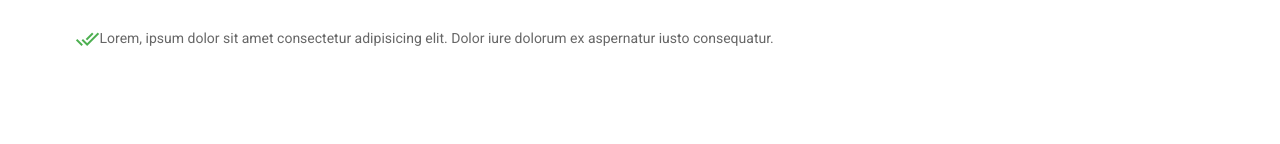
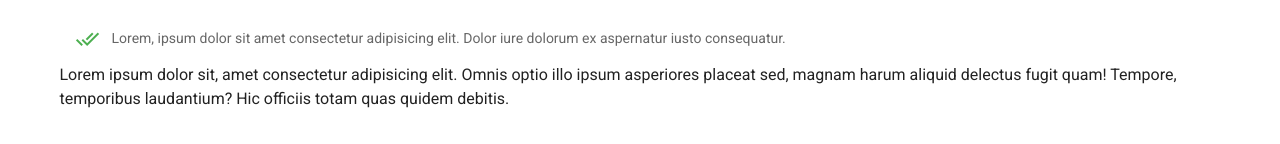
Before and after one commit to Gim128/vuetify-app, a Vue app: page / in a window 1280 px wide. Shown: the part 763-907 px from the top of the page. Before the commit the page ends 846 px from the top, so only its background shows below. Built offline with nearby package versions, Linux system fonts and the light colour scheme.

Commit message:
need to develop portflio

```diff
--- a/src/components/AboutusComponent.vue
+++ b/src/components/AboutusComponent.vue
@@ -12,19 +12,23 @@
 
                     <v-list>
                         <v-list-item>
-                            <v-icon color="success">mdi-check-all</v-icon>
+                            <v-icon color="success" class="mr-3">mdi-check-all</v-icon>
                             <v-list-item-subtitle>Lorem, ipsum dolor sit amet consectetur adipisicing elit. Dolor iure dolorum ex aspernatur iusto consequatur.</v-list-item-subtitle>
                         </v-list-item>
 
                         <v-list-item>
-                            <v-icon color="success">mdi-check-all</v-icon>
+                            <v-icon color="success" class="mr-3">mdi-check-all</v-icon>
                             <v-list-item-subtitle>Lorem, ipsum dolor sit amet consectetur adipisicing elit. Dolor iure dolorum ex aspernatur iusto consequatur.</v-list-item-subtitle>
                         </v-list-item>
 
                         <v-list-item>
-                            <v-icon color="success">mdi-check-all</v-icon>
+                            <v-icon color="success" class="mr-3">mdi-check-all</v-icon>
                             <v-list-item-subtitle>Lorem, ipsum dolor sit amet consectetur adipisicing elit. Dolor iure dolorum ex aspernatur iusto consequatur.</v-list-item-subtitle>
                         </v-list-item>
+
+                        <p>Lorem ipsum dolor sit, amet consectetur adipisicing elit.
+                            Omnis optio illo ipsum asperiores placeat sed, magnam harum aliquid delectus fugit quam! Tempore, temporibus laudantium?
+                            Hic officiis totam quas quidem debitis.</p>
 
                     </v-list>
             </v-col>
```
Also changed, not shown: src/components/PortfolioComponent.vue (added, +21 -0 lines).
